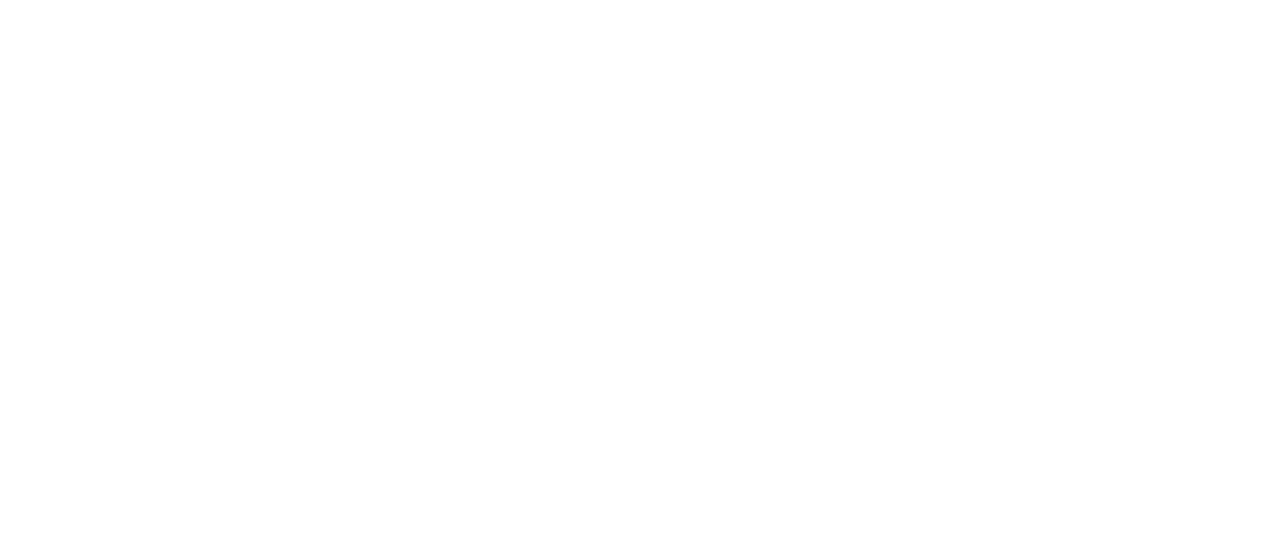
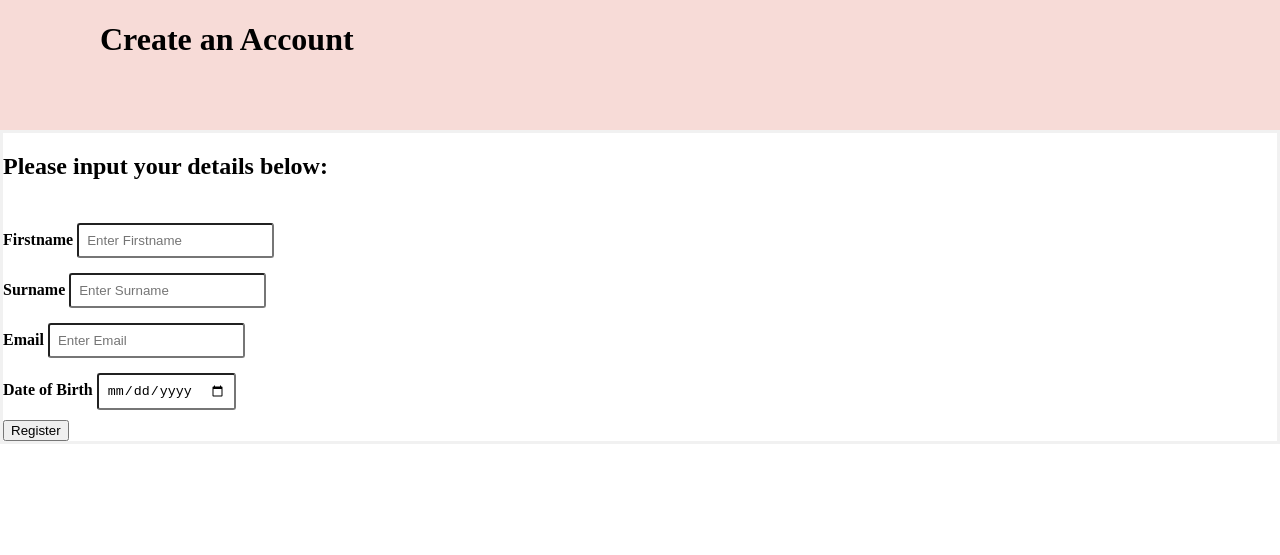
Before and after one commit to Liryn/Secure-blog-site, a plain HTML site: page DSS/createaccount.html in a window 1280 px wide. Drawn offline with Linux system fonts and the light colour scheme.

Commit message:
login + create account page

```diff
--- a/DSS/createaccount.html
+++ b/DSS/createaccount.html
@@ -0,0 +1,43 @@
+<!DOCTYPE html>
+<html lang="en">
+	<head>
+		<meta charset="utf-8" />
+        <meta name="viewport" content="width=device-width, initial-scale=1, shrink-to-fit=no" />
+        <meta name="description" content="" />
+        <meta name="author" content="" />
+			<title> OUR ONLINE BLOG  - Create Account </title>
+			<link rel="" type="" href="">
+			<link rel="stylesheet" href="style.css">
+    </head>
+
+    <body>
+        <div class="head_login">
+            <div class="title">
+                    <h1>Create an Account</h1>
+                </div>
+
+
+            </div>
+ <!--  <form action="/homepage.html" method="post">-->
+    <div class ="login-form">
+        <div class="container">
+            <h2 class="mt-4">Please input your details below:</h2><br>
+          <label for="fname"><b>Firstname</b></label>
+          <input type="text" placeholder="Enter Firstname" name="fname" required>
+          <br>
+
+           <label for="sname"><b>Surname</b></label>
+          <input type="text" placeholder="Enter Surname" name="sname" required>
+            <br>
+          <label for="pcode"><b>Email</b></label>
+          <input type="text" placeholder="Enter Email" name="email" required>
+            <br>
+          <label for="dob"><b>Date of Birth</b></label>
+          <input type="date" placeholder="Enter Date of Birth" name="dob" required>
+              <br>
+          <button class="btn btn-primary" button type="submit" onclick="document.location='homepage.html'"> Register</button>
+        </div>
+    </div>
+
+    <br><br><br><br><br><br>
+     <!-- </form>-->
--- a/DSS/style.css
+++ b/DSS/style.css
@@ -17,6 +17,9 @@ body
 	text-align: center;
 
 }
+.login-form {
+	border: 3px solid #f1f1f1;
+  }
 
 .bar li
 {
```
Also changed, not shown: DSS/homepage.html (+1 -1 lines), DSS/login.html (+33 -5 lines), DSS/makepost.html (+1 -1 lines), DSS/myprofile.html (+2 -2 lines), DSS/settings.html (+2 -2 lines).
